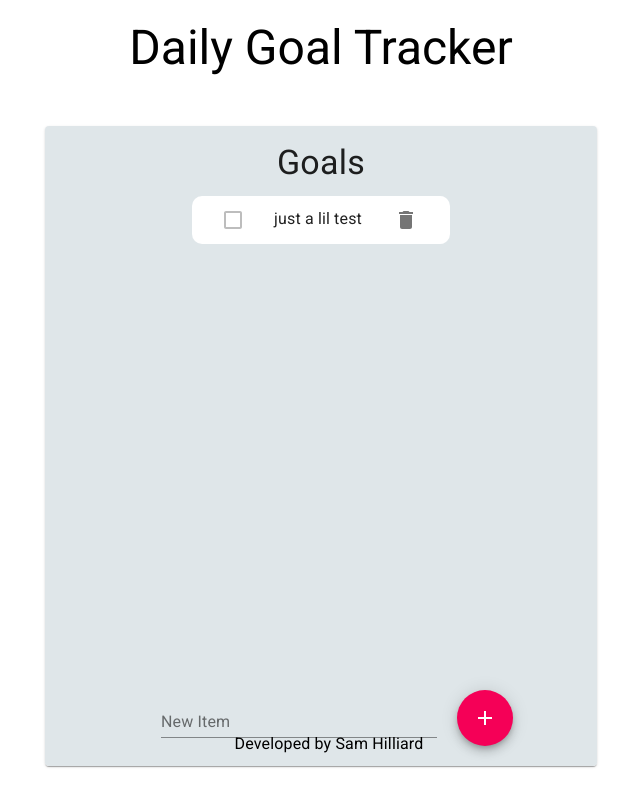
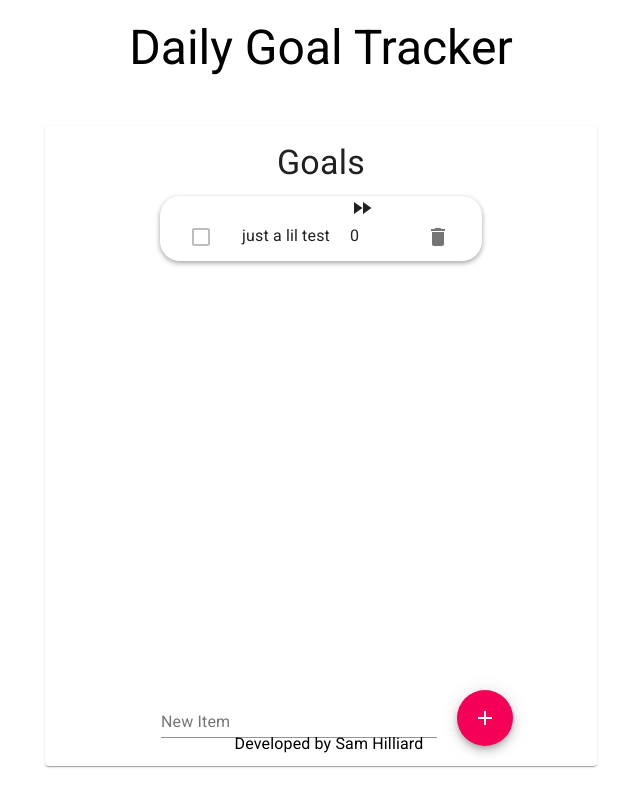
Before and after one commit to sam-hilliard/daily-tasks, a React (Create React App) app in the folder client/: page / in a window 1280 px wide. Shown: the whole page, without its empty margins (319-959 px from the left). Built offline with nearby package versions, Linux system fonts and the light colour scheme.

Commit message:
added streak counter and refined item styles

```diff
--- a/client/src/components/List/List.css
+++ b/client/src/components/List/List.css
@@ -1,5 +1,4 @@
 .list-body {
-    background-color: #dfe6e9;
     position: relative;
     height: 600px;
 }
--- a/client/src/components/ListItem/ListItem.css
+++ b/client/src/components/ListItem/ListItem.css
@@ -1,7 +1,6 @@
 .item-body {
-    background-color: white;
-    border-radius: 10px;
-    width: 100%;
+    border-radius: 20px;
+    box-shadow: 0 2px 4px 0 rgba(0, 0, 0, 0.2), 0 2px 6px 0 rgba(0, 0, 0, 0.19);
 }
 
 .item-body > * {
@@ -9,10 +8,7 @@
     margin: 0 20px;
 }
 
-.complete {
-    background: #b2bec3;
-}
-
 .complete > p {
     text-decoration: line-through;
+    color: #dfe6e9;
 }
--- a/client/src/components/ListItem/ListItem.jsx
+++ b/client/src/components/ListItem/ListItem.jsx
@@ -6,6 +6,9 @@ import Checkbox from '@material-ui/core/Checkbox';
 import IconButton from '@material-ui/core/IconButton';
 import DeleteIcon from '@material-ui/icons/Delete';
 import Typography from '@material-ui/core/Typography';
+
+// custom components
+import StreakCounter from '../StreakCounter/StreakCounter';
 
 // styles
 import { withStyles } from '@material-ui/core/styles';
@@ -40,6 +43,7 @@ function ListItem(props) {
             <Typography>
                 {props.goalName}
             </Typography>
+            <StreakCounter />
             <IconButton aria-label="delete" onClick={handleClick}>
                 <DeleteIcon />
             </IconButton>
--- /dev/null
+++ b/client/src/components/StreakCounter/StreakCounter.jsx
@@ -0,0 +1,22 @@
+import React from 'react';
+import { useState } from 'react';
+
+// material ui
+import FastForwardIcon from '@material-ui/icons/FastForward';
+import Typography from '@material-ui/core/Typography';
+import { Container } from '@material-ui/core';
+
+
+function StreakCounter() {
+
+    const [days, setDays] = useState(0);
+
+    return(
+        <div>
+            <FastForwardIcon />
+            <Typography>{days}</Typography>
+        </div>
+    );
+}
+
+export default StreakCounter;
```
